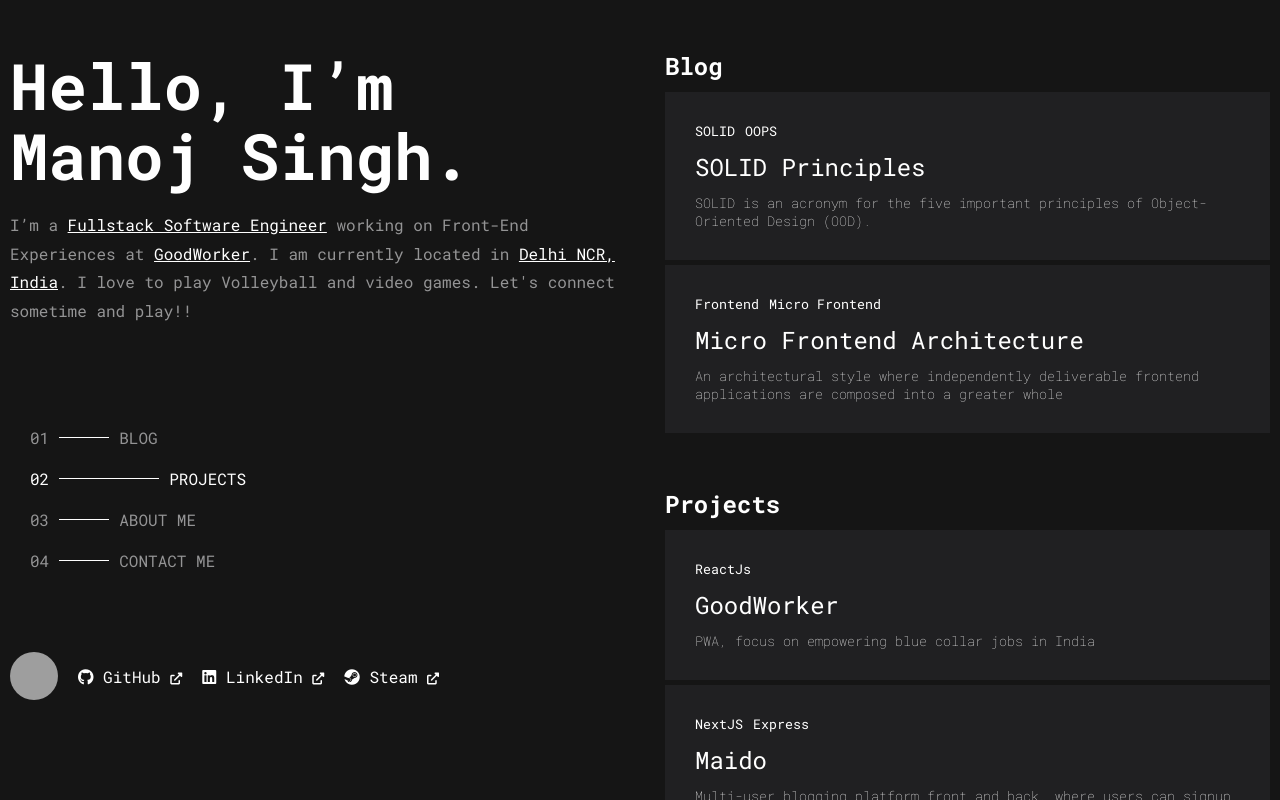
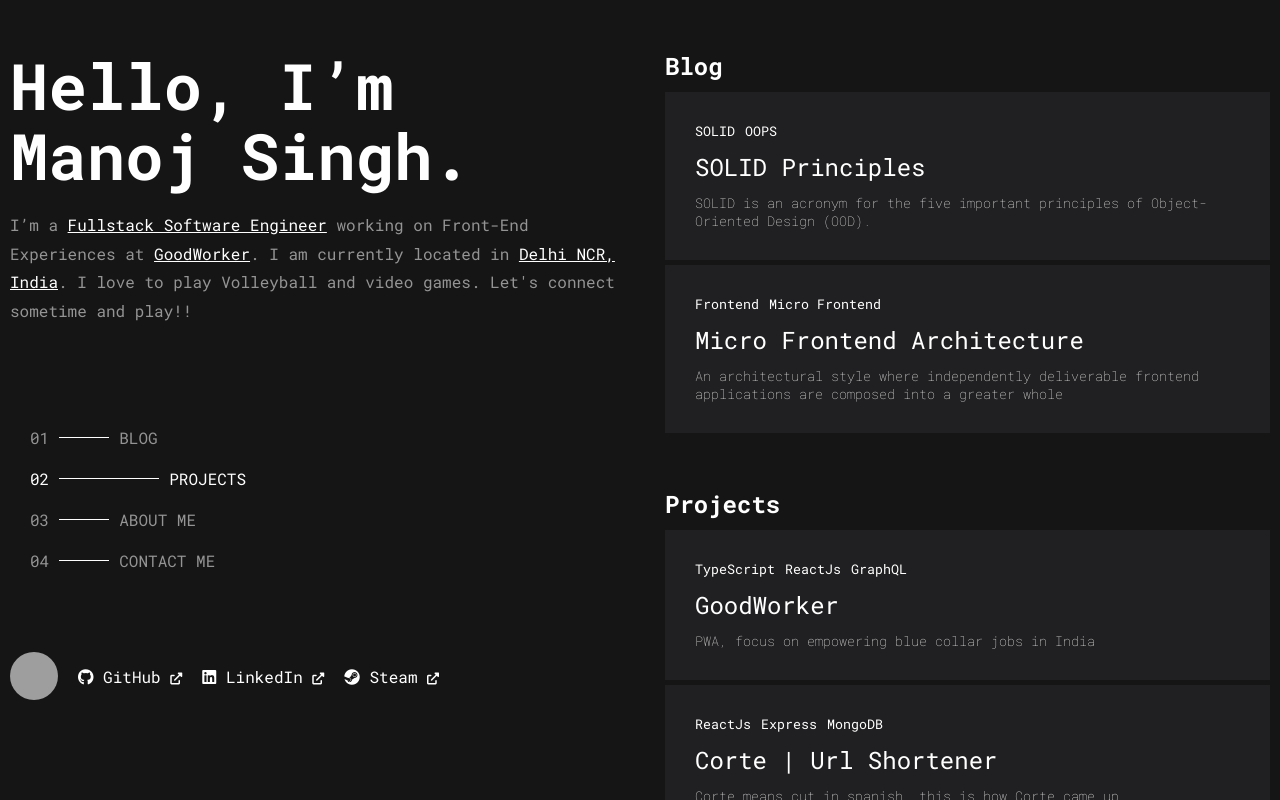
Before and after one commit to imanojsingh20/portfolio, a Next.js app: page / in a window 1280 px wide. Shown: the top 800 px of the page. Built offline with nearby package versions, Linux system fonts and the light colour scheme; grey boxes are pictures that could not be loaded.

Commit message:
added corte project

```diff
--- a/components/Projects/constant.ts
+++ b/components/Projects/constant.ts
@@ -1,6 +1,6 @@
 const data = [
     {
-        tag: ['ReactJs'],
+        tag: ['TypeScript', 'ReactJs', 'GraphQL'],
         title: 'GoodWorker',
         desc: 'PWA, focus on empowering blue collar jobs in India',
         link: {
@@ -9,16 +9,16 @@ const data = [
         },
     },
     {
-        tag: ['NextJS', 'Express'],
-        title: 'Maido',
-        desc: 'Multi-user blogging platform front and back, where users can signup and post articles.',
+        tag: ['ReactJs', 'Express', 'MongoDB'],
+        title: 'Corte | Url Shortener',
+        desc: 'Corte means cut in spanish, this is how Corte came up. ',
         link: {
             external: true,
-            url: 'https://article-nextjs.vercel.app',
+            url: 'https://corte.manojsingh.tech/',
         },
     },
     {
-        tag: ['ReactJs', 'Express'],
+        tag: ['ReactJs', 'Express', 'PostgreSQL'],
         title: 'MakeMyTrip Clone',
         desc: 'Full functional MMT flights clone front and back, with payment integration and flight seat selection.',
         link: {
```
